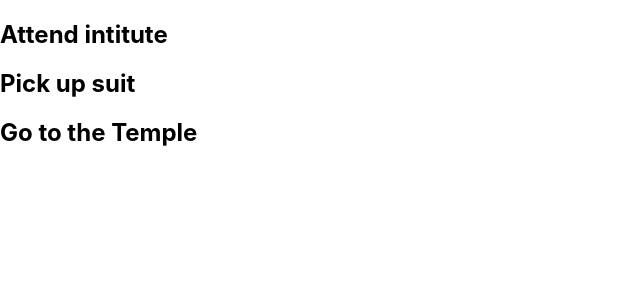
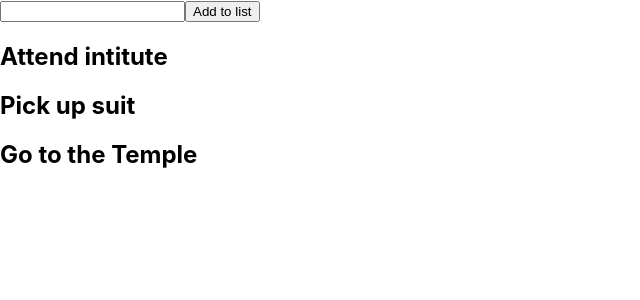
Before and after one commit to bloominstituteoftechnology/reducer-todo, a React (Create React App) app in the folder todo/: page / in a window 1280 px wide. Shown: the top 300 px of the page, without its empty margins (0-640 px from the left). Built offline with nearby package versions, Linux system fonts and the light colour scheme.

Commit message:
created a form for the list.

```diff
--- /dev/null
+++ b/todo/src/components/TodoForm.js
@@ -0,0 +1,25 @@
+import React, { useReducer, useState } from 'react';
+import todoReducer, { initialState } from '../reducers/todoReducer';
+
+const TodoForm = () => {
+    const [state, dispatch] = useReducer(todoReducer, initialState);
+    const [newItem, setNewItem] = useState('');
+
+    const handleChange = e => {
+        e.preventDefault()
+        setNewItem({[e.target.name]: e.target.value})
+    }
+    return (
+        <form>
+            <input
+                id='newItem'
+                name='newItem'
+                value={newItem}
+                onChange={handleChange}
+            />
+            <button>Add to list</button>
+        </form>
+    );
+};
+
+export default TodoForm;
--- a/todo/src/components/TodoList.js
+++ b/todo/src/components/TodoList.js
@@ -1,11 +1,14 @@
 import React, { useReducer } from 'react';
 import todoReducer, { initialState } from '../reducers/todoReducer';
+
+import TodoForm from './TodoForm';
 
 const TodoList = () => {
     const [state, dispatch] = useReducer(todoReducer, initialState);
 
     return (
         <>
+            <TodoForm />
             {state.map((list) => {
                 return <h2>{list.item}</h2>
             })}
```
Also changed, not shown: 1 other file (tests, documents, lock files or other folders).
